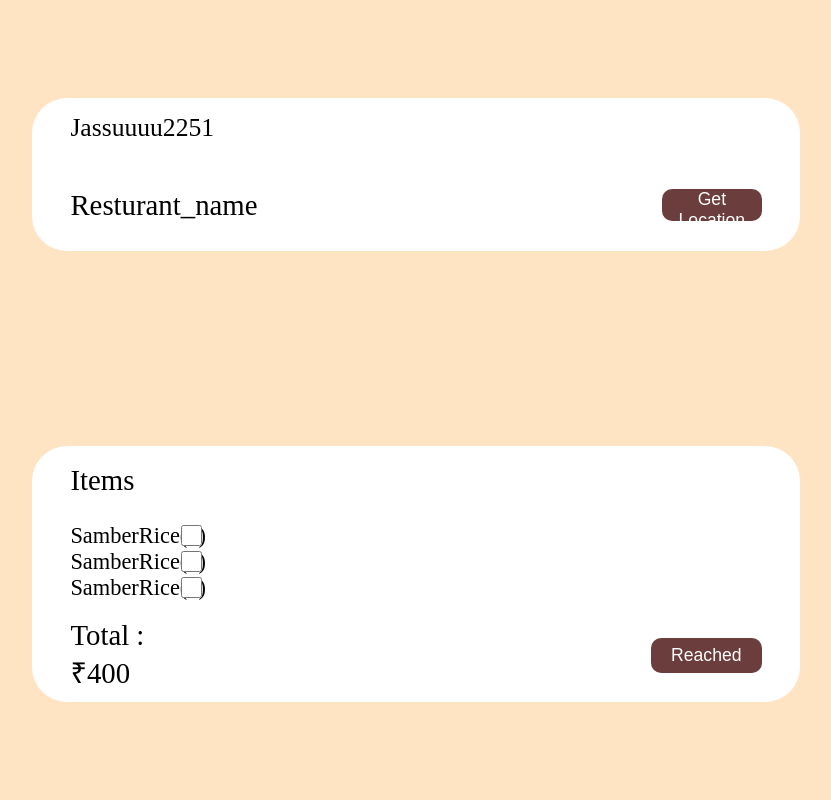
After one commit to StarterWave25/AnnamCart, a PHP site: page /delivery-partner/orderdetails.html in a window 1280 px wide. The commit adds this page. Shown: the whole page, without its empty margins (224-1055 px from the left). Run offline with PHP 8.4, Linux system fonts and the light colour scheme.

Commit message:
delivery-partner-completed

```diff
--- a/delivery-partner/index.html
+++ b/delivery-partner/index.html
@@ -5,6 +5,7 @@
     <meta charset="UTF-8">
     <meta name="viewport" content="width=device-width, initial-scale=1.0">
     <title>AnnamCart</title>
+    <link rel="stylesheet" href="../styles/header.css">
     <link rel="stylesheet" href="styles/index.css">
     <script src="script/button.js"></script>
 </head>
--- /dev/null
+++ b/delivery-partner/orderdetails.html
@@ -0,0 +1,56 @@
+<!DOCTYPE html>
+<html lang="en">
+
+<head>
+    <meta charset="UTF-8">
+    <meta name="viewport" content="width=device-width, initial-scale=1.0">
+    <title>AnnamCart</title>
+    <link rel="stylesheet" href="styles/orderdetails.css">
+</head>
+
+<body>
+    <div class="orderdetails-containar">
+        <div class="orderid-details">
+            <div class="order-id">
+                <p>Jassuuuu2251</p>
+            </div>
+            <div class="resturant-name">
+                <div class="restuarnt-name-details">
+                    <p>Resturant_name</p>
+                </div>
+                <div class="resturant-locations">
+                    <Button class="resturant-loction-button" value="resturant-location">Get Location</Button>
+                </div>
+            </div>
+        </div>
+        <div class="food-details">
+            <div class="items-banner">
+                <p>Items</p>
+            </div>
+            <div class="food-items-details">
+                <div class="items-names-details">
+                    <p>SamberRice(2)</p>
+                    <input type="checkbox" name="" id="" required>
+                </div>
+                <div class="items-names-details">
+                    <p>SamberRice(2)</p>
+                    <input type="checkbox" name="" id="" required>
+                </div>
+                <div class="items-names-details">
+                    <p>SamberRice(2)</p>
+                    <input type="checkbox" name="" id="" required>
+                </div>
+            </div>
+            <div class="payment-details">
+                <div class="order-totalmoney">
+                    <p>Total : ₹400</p>
+                </div>
+                <div class="order-delivery-status">
+                    <button class="delivery-status" value="Reached">Reached</button>
+                </div>
+            </div>
+        </div>
+    </div>
+</body>
+
+</html>
--- /dev/null
+++ b/delivery-partner/styles/orderdetails.css
@@ -0,0 +1,179 @@
+* {
+    padding: 0;
+    margin: 0;
+    box-sizing: border-box;
+    transition: all 0.5s ease-in-out;
+}
+
+body {
+    width: 100%;
+    height: 100vh;
+}
+
+.orderdetails-containar {
+    background-color: bisque;
+    width: 100%;
+    height: 100%;
+    display: flex;
+    align-items: center;
+    justify-content: space-around;
+    flex-direction: column;
+}
+
+.orderid-details {
+    background-color:white;
+    width: 60%;
+    height: 12vw;
+    display: flex;
+    align-items: center;
+    justify-content: space-evenly;
+    flex-direction: column;
+}
+
+.order-id {
+    width: 90%;
+    height: 40%;
+    display: flex;
+    align-items: center;
+}
+
+.order-id p {
+    font-size: 1.6rem;
+}
+
+
+.resturant-name {
+    width: 90%;
+    height: 60%;
+    display: flex;
+    align-items: center;
+    justify-content: space-between;
+}
+
+
+.restuarnt-name-details {
+    width: 50%;
+    height: 100%;
+    display: flex;
+    align-items: center;
+}
+
+.restuarnt-name-details p {
+    font-size: 1.8rem;
+}
+
+.resturant-locations {
+    width: 20%;
+    height: 100%;
+    display: flex;
+    align-items: center;
+    justify-content: flex-end;
+}
+
+.resturant-locations button {
+    width: 72%;
+    height: 35%;
+    font-size: 1.1rem;
+    border-radius: 10px;
+    border: 0px solid transparent;
+    background-color: rgb(108, 61, 61);
+    color: white;
+}
+
+
+
+.food-details {
+    background-color:white;
+    width: 60%;
+    height: 20vw;
+    display: flex;
+    align-items: center;
+    justify-content: space-around;
+    flex-direction: column;
+}
+
+.items-banner {
+    width: 90%;
+    height: 20%;
+    display: flex;
+    align-items: center;
+}
+
+.items-banner p{
+    font-size: 1.8rem;
+}
+
+.food-items-details{
+    width: 90%;
+    height: 30%;
+    display: flex;
+    justify-content: center;
+    flex-direction: column;
+}
+
+.items-names-details{
+    width: 100%;
+    height: 35%;
+    display: flex;
+    align-items: center;
+}
+
+.items-names-details p{
+    width: 16%;
+    font-size: 1.4rem;
+}
+.items-names-details input{
+    display: block;
+    width: 3%;
+    height: 90%;
+    /* accent-color: ; */
+}
+
+.payment-details{
+    width: 90%;
+    height: 30%;
+    display: flex;
+    align-items: center;
+    justify-content: space-between;
+}
+
+
+.order-totalmoney{
+    width: 20%;
+    height: 40%;
+    display: flex;
+    align-items: center;
+}
+
+.order-totalmoney p{
+    font-size: 1.8rem;
+}
+
+
+.order-delivery-status{
+    width: 20%;
+    height: 50%;
+    display: flex;
+    align-items: center;
+    justify-content: flex-end;
+
+}
+
+.order-delivery-status button{
+    width: 80%;
+    height: 90%;
+    border-radius: 10px;
+    border: 0px solid transparent;
+    font-size: 1.1rem;
+    background-color: rgb(108, 61, 61);
+    color: white;
+}
+
+.resturant-locations button:hover ,.order-delivery-status button:hover {
+    cursor: pointer;
+    transform: scale(0.93);
+}
+
+.orderid-details ,.food-details{
+    border-radius: 35px;
+}
```
Also changed, not shown: delivery-partner/activepage.html (added, +46 -0 lines), delivery-partner/customerdetails.html (added, +34 -0 lines), delivery-partner/styles/activepage.css (added, +145 -0 lines), delivery-partner/styles/customerdetails.css (added, +118 -0 lines), delivery-partner/styles/index.css (+4 -4 lines).
